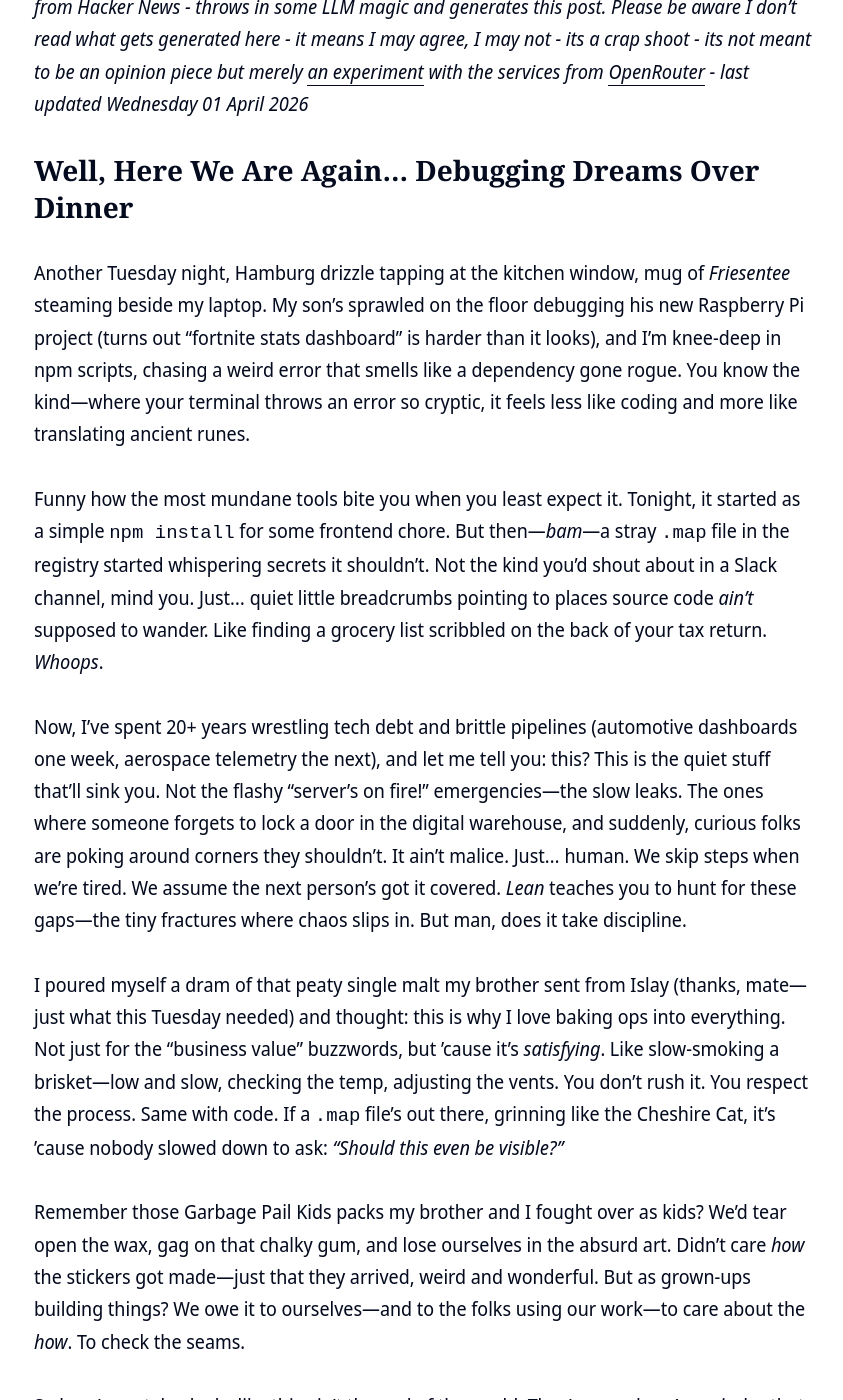
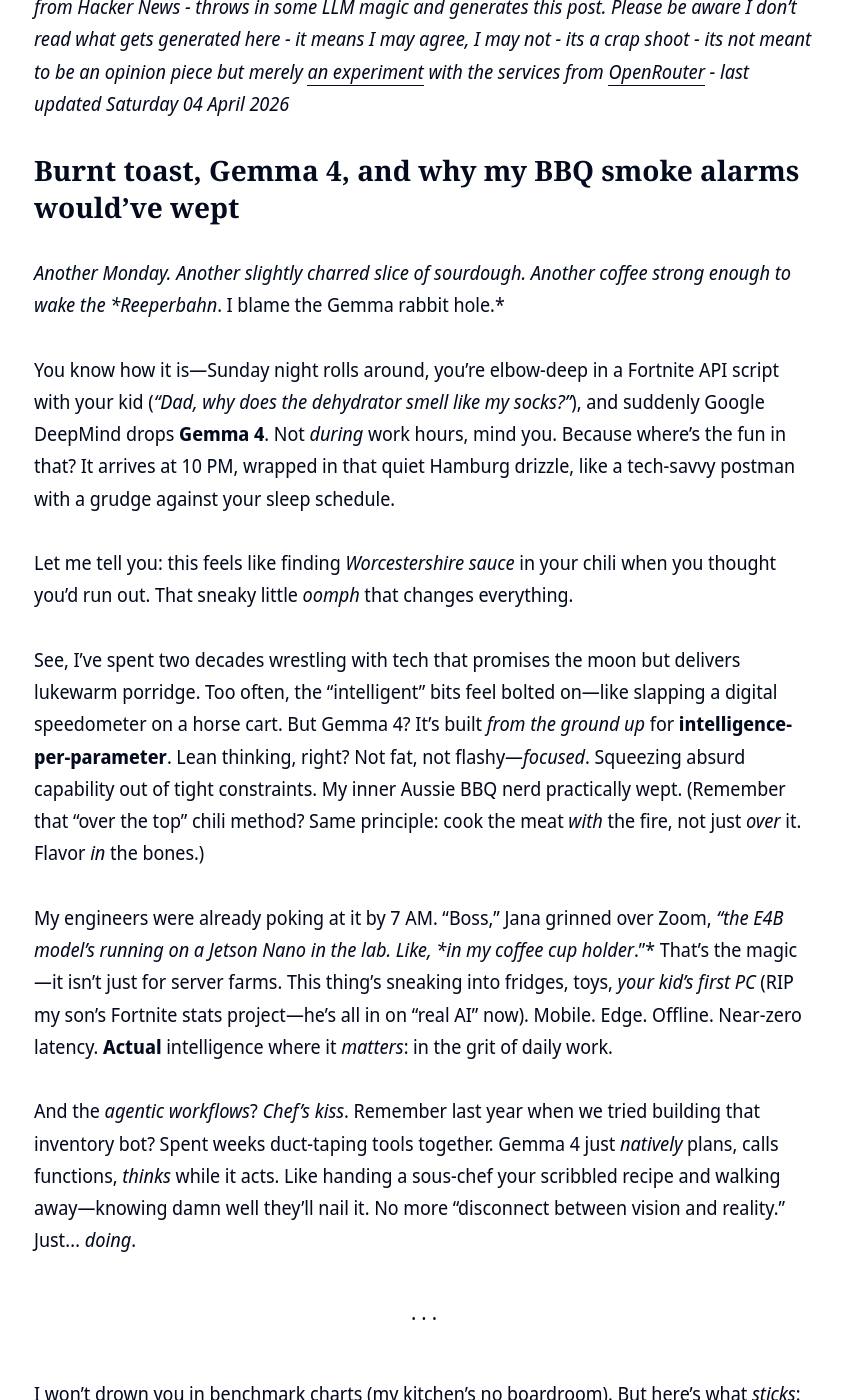
Before and after one commit to clintjb/clintjb.github.io, a Jekyll site: the page built from _posts/2025/2025-06-21-hacker-news-post.md, in a window 1280 px wide and 1400 px high, scrolled down 981 px. Shown: the whole window, without its empty margins (216-1059 px from the left). Built offline with Jekyll 4.4.1, drawn with Linux system fonts in a browser that asks for light colours; nearby versions of some CDN libraries; some of the changed text lies outside the part shown.

Commit message:
Updated Weekly Post

```diff
--- a/_posts/2025/2025-06-21-hacker-news-post.md
+++ b/_posts/2025/2025-06-21-hacker-news-post.md
@@ -11,26 +11,36 @@ image: '/images/posts/2025/weekly.jpg'
 ---
 ![](/images/posts/2025/weekly.jpg)
 
-_⚠️ **THIS POST IS GENERATED WITH LLMs**: This post is newly generated a few times a week based on trending articles from hacker news. It takes the tone of my writing style, takes the topic from Hacker News - throws in some LLM magic and generates this post. Please be aware I don't read what gets generated here - it means I may agree, I may not - its a crap shoot - its not meant to be an opinion piece but merely [an experiment](https://github.com/clintjb/Weekly-Post) with the services from [OpenRouter](https://openrouter.ai) - last updated Wednesday 01 April 2026_
+_⚠️ **THIS POST IS GENERATED WITH LLMs**: This post is newly generated a few times a week based on trending articles from hacker news. It takes the tone of my writing style, takes the topic from Hacker News - throws in some LLM magic and generates this post. Please be aware I don't read what gets generated here - it means I may agree, I may not - its a crap shoot - its not meant to be an opinion piece but merely [an experiment](https://github.com/clintjb/Weekly-Post) with the services from [OpenRouter](https://openrouter.ai) - last updated Saturday 04 April 2026_
 
-## Well, Here We Are Again… Debugging Dreams Over Dinner
+## Burnt toast, Gemma 4, and why my BBQ smoke alarms would’ve wept
 
-Another Tuesday night, Hamburg drizzle tapping at the kitchen window, mug of *Friesentee* steaming beside my laptop. My son’s sprawled on the floor debugging his new Raspberry Pi project (turns out "fortnite stats dashboard" is harder than it looks), and I’m knee-deep in npm scripts, chasing a weird error that smells like a dependency gone rogue. You know the kind—where your terminal throws an error so cryptic, it feels less like coding and more like translating ancient runes.
+*Another Monday. Another slightly charred slice of sourdough. Another coffee strong enough to wake the *Reeperbahn*. I blame the Gemma rabbit hole.*
 
-Funny how the most mundane tools bite you when you least expect it. Tonight, it started as a simple `npm install` for some frontend chore. But then—*bam*—a stray `.map` file in the registry started whispering secrets it shouldn’t. Not the kind you’d shout about in a Slack channel, mind you. Just… quiet little breadcrumbs pointing to places source code *ain’t* supposed to wander. Like finding a grocery list scribbled on the back of your tax return. *Whoops*.
+You know how it is—Sunday night rolls around, you’re elbow-deep in a Fortnite API script with your kid (*“Dad, why does the dehydrator smell like my socks?”*), and suddenly Google DeepMind drops **Gemma 4**. Not *during* work hours, mind you. Because where’s the fun in that? It arrives at 10 PM, wrapped in that quiet Hamburg drizzle, like a tech-savvy postman with a grudge against your sleep schedule.
 
-Now, I’ve spent 20+ years wrestling tech debt and brittle pipelines (automotive dashboards one week, aerospace telemetry the next), and let me tell you: this? This is the quiet stuff that’ll sink you. Not the flashy "server’s on fire!" emergencies—the slow leaks. The ones where someone forgets to lock a door in the digital warehouse, and suddenly, curious folks are poking around corners they shouldn’t. It ain’t malice. Just… human. We skip steps when we’re tired. We assume the next person’s got it covered. *Lean* teaches you to hunt for these gaps—the tiny fractures where chaos slips in. But man, does it take discipline.
+Let me tell you: this feels like finding *Worcestershire sauce* in your chili when you thought you’d run out. That sneaky little *oomph* that changes everything.
 
-I poured myself a dram of that peaty single malt my brother sent from Islay (thanks, mate—just what this Tuesday needed) and thought: this is why I love baking ops into everything. Not just for the "business value" buzzwords, but ’cause it’s *satisfying*. Like slow-smoking a brisket—low and slow, checking the temp, adjusting the vents. You don’t rush it. You respect the process. Same with code. If a `.map` file’s out there, grinning like the Cheshire Cat, it’s ’cause nobody slowed down to ask: *"Should this even be visible?"*
+See, I’ve spent two decades wrestling with tech that promises the moon but delivers lukewarm porridge. Too often, the “intelligent” bits feel bolted on—like slapping a digital speedometer on a horse cart. But Gemma 4? It’s built *from the ground up* for **intelligence-per-parameter**. Lean thinking, right? Not fat, not flashy—*focused*. Squeezing absurd capability out of tight constraints. My inner Aussie BBQ nerd practically wept. (Remember that “over the top” chili method? Same principle: cook the meat *with* the fire, not just *over* it. Flavor *in* the bones.)
 
-Remember those Garbage Pail Kids packs my brother and I fought over as kids? We’d tear open the wax, gag on that chalky gum, and lose ourselves in the absurd art. Didn’t care *how* the stickers got made—just that they arrived, weird and wonderful. But as grown-ups building things? We owe it to ourselves—and to the folks using our work—to care about the *how*. To check the seams.
+My engineers were already poking at it by 7 AM. “Boss,” Jana grinned over Zoom, *“the E4B model’s running on a Jetson Nano in the lab. Like, *in my coffee cup holder*.”* That’s the magic—it isn’t just for server farms. This thing’s sneaking into fridges, toys, *your kid’s first PC* (RIP my son’s Fortnite stats project—he’s all in on “real AI” now). Mobile. Edge. Offline. Near-zero latency. **Actual** intelligence where it *matters*: in the grit of daily work.
 
-So here’s my take: leaks like this ain’t the end of the world. They’re a nudge. A reminder that "done" ain’t done ’til your *processes* breathe easy. Automate the checks. Question the shortcuts. And for goodness’ sake—don’t ship the grocery list with the tax forms.
+And the *agentic workflows*? *Chef’s kiss*. Remember last year when we tried building that inventory bot? Spent weeks duct-taping tools together. Gemma 4 just *natively* plans, calls functions, *thinks* while it acts. Like handing a sous-chef your scribbled recipe and walking away—knowing damn well they’ll nail it. No more “disconnect between vision and reality.” Just… *doing*.
 
-My son just shouted, *"Dad! The API’s responding!"*—voice thick with the kind of pride only a 10-year-old debugging JSON can muster. I’ll let him celebrate. Meanwhile, I’m tweaking a GitHub Action to scan for stray `.map` files in our builds. Might seem obsessive. But after two decades of seeing vision crumble at the operational cracks? It’s just sensible. Like keeping the BBQ lid closed when the brisket’s at 160°F.
+---
 
-Some folks call it paranoia. I call it respect for the craft. And maybe, just maybe, it’s what keeps the ship from quietly drifting.
+I won’t drown you in benchmark charts (my kitchen’s no boardroom). But here’s what *sticks*:
+- **It *gets* language** beyond translation. Cultural context. Nuance. Like how “flat white” means something sacred here, but baffles Texans.
+- **Fine-tuning’s dead simple**—because why force devs into a single framework? *Lean*, remember? Use what works.
+- **Safety baked in deep**. Not as an afterthought. Like how my dad’s old milkbar *always* checked the Garbage Pail Kids gum for staples. (“*Trust, but verify, son*”).
 
-*Now if you’ll excuse me—I owe my son a victory snack. Thinking chili. (Over-the-top method, of course.)* 🌶️
+Funny, right? Twenty years ago, I’d have called mobile AI “vaporware.” Now my *Raspberry Pi* whispers sweet nothings to Google’s finest. Feels like that moment my kid realized PCs aren’t *just* for Fortnite. A tiny pivot. A world of doors.
 
-*— Hamburg, midnight. Always refining.*
+So yeah—I stayed up too late last night. Burnt the toast. Ignored the emails. Because this? This isn’t just another model drop. It’s the sound of the future *fitting* into your pocket. Quietly. Efficiently. *Usefully*.
+
+Gonna pour a dram now. Reflect. Maybe even rebuild that Fortnite tracker—*properly* this time. With Gemma humming under the hood.
+
+Turns out, some tech doesn’t just live up to the hype…
+It *is* the fire. 🔥
+
+*(P.S. If you’re tinkering—grab it [here](https://deepmind.google/models/gemma/gemma-4/). Tell ’em Jeff from Hamburg sent ya. And drop me a line if your dehydrator starts coding.)*
```
